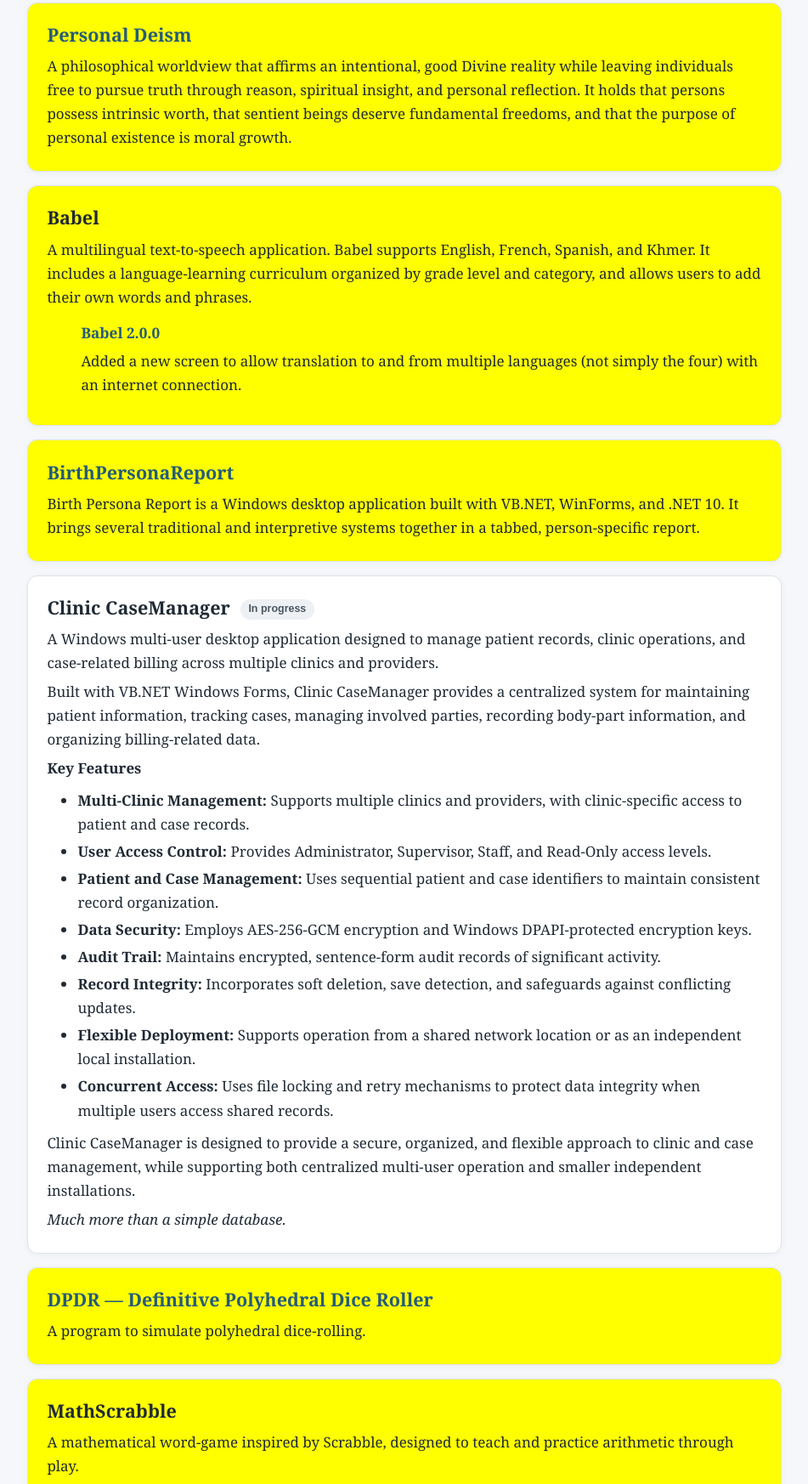
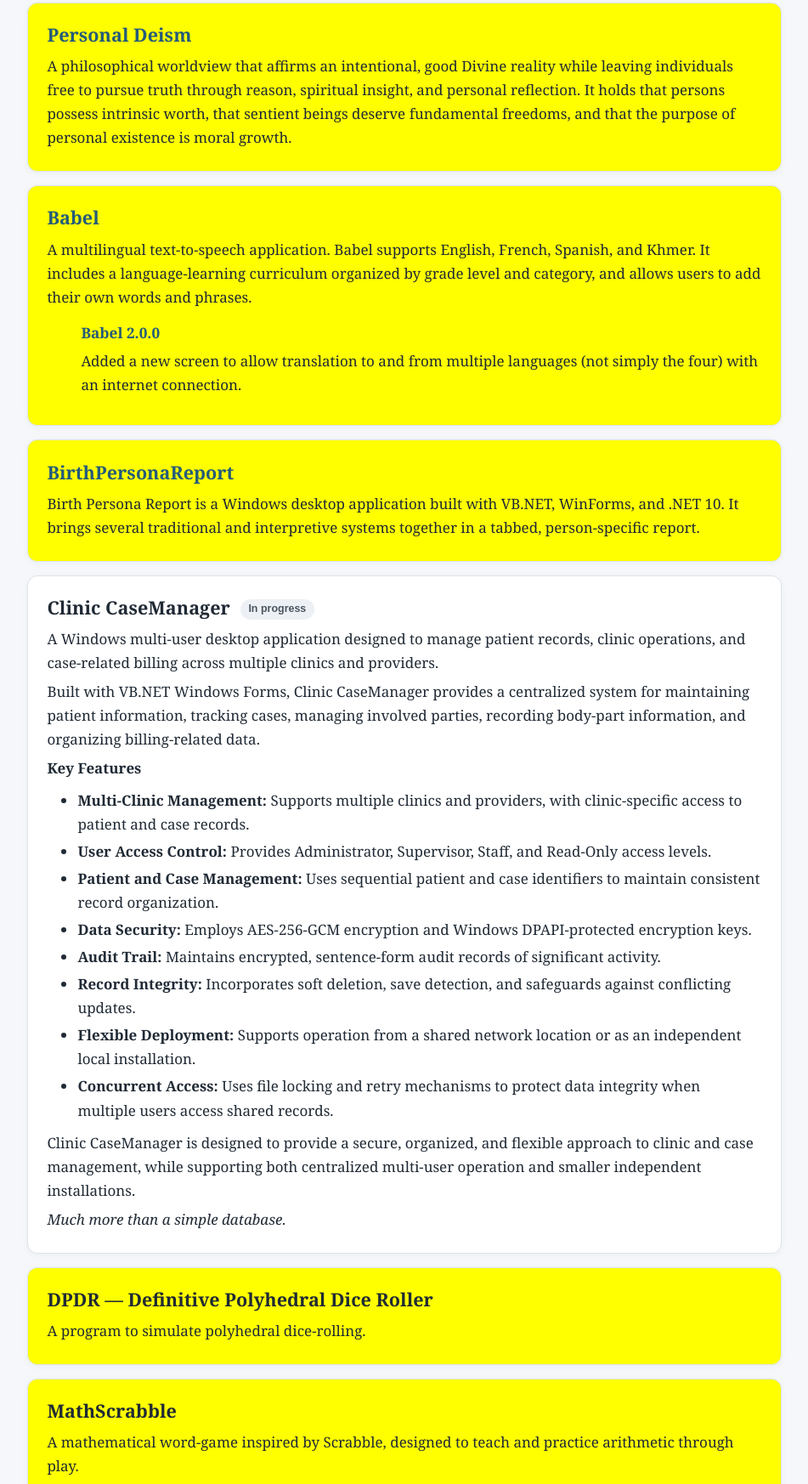
Before and after one commit to jeffmayes-jpg/My-Works, a plain HTML site: page index.html in a window 1280 px wide. Shown: the part 323-2069 px from the top of the page at 85% size, without its empty margins (164-1115 px from the left). Drawn offline with Linux system fonts and the light colour scheme.

Commit message:
Use front-facing project pages in My Works

```diff
--- a/index.html
+++ b/index.html
@@ -29,7 +29,7 @@ footer{text-align:center;color:var(--muted);padding:1.5rem;font-size:.95rem}a{ov
 <p>A philosophical worldview that affirms an intentional, good Divine reality while leaving individuals free to pursue truth through reason, spiritual insight, and personal reflection. It holds that persons possess intrinsic worth, that sentient beings deserve fundamental freedoms, and that the purpose of personal existence is moral growth.</p>
 </section>
 <section class="work completed">
-<h2>Babel</h2>
+<h2><a href="https://jeffmayes-jpg.github.io/Babel/">Babel</a></h2>
 <p>A multilingual text-to-speech application. Babel supports English, French, Spanish, and Khmer. It includes a language-learning curriculum organized by grade level and category, and allows users to add their own words and phrases.</p>
 <div class="versions">
 <div class="version">
@@ -61,7 +61,7 @@ footer{text-align:center;color:var(--muted);padding:1.5rem;font-size:.95rem}a{ov
 <p><em>Much more than a simple database.</em></p>
 </section>
 <section class="work completed">
-<h2><a href="https://github.com/jeffmayes-jpg/DPDR-Downloads/releases/tag/v1.0.0">DPDR — Definitive Polyhedral Dice Roller</a></h2>
+<h2>DPDR — Definitive Polyhedral Dice Roller</h2>
 <p>A program to simulate polyhedral dice-rolling.</p>
 </section>
 <section class="work completed">
```
